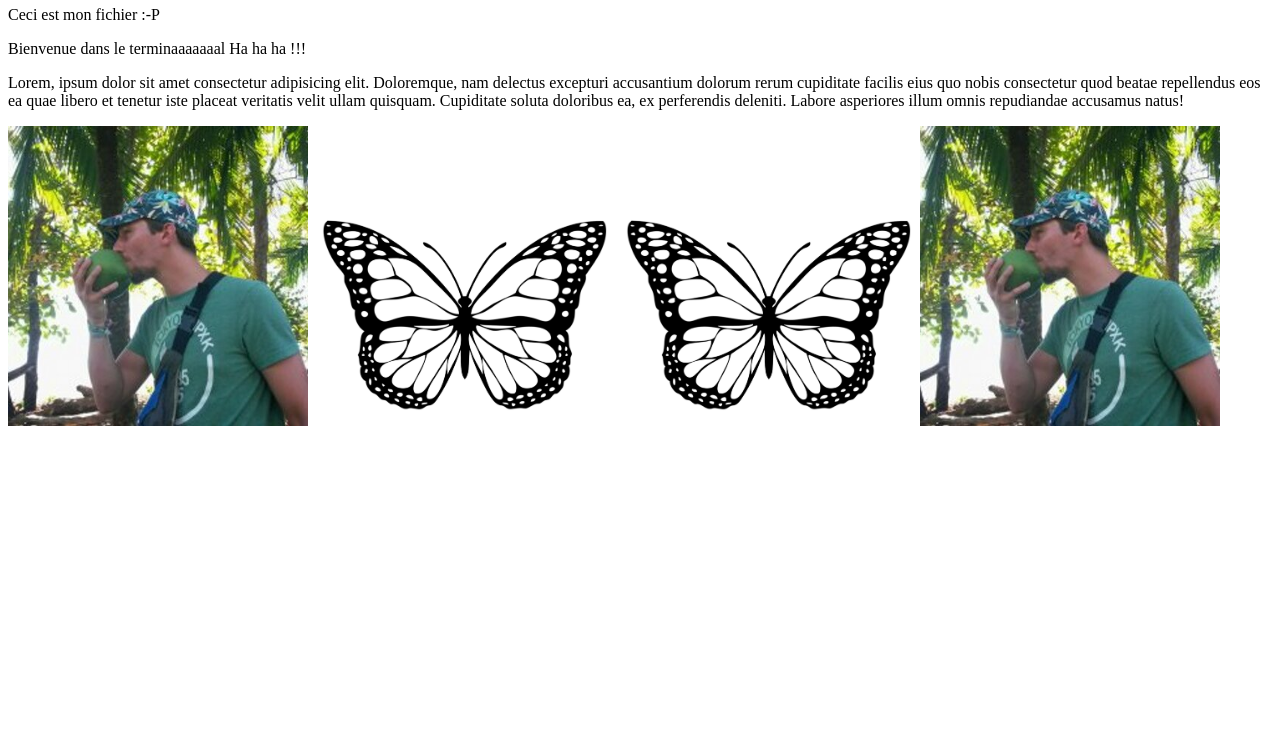
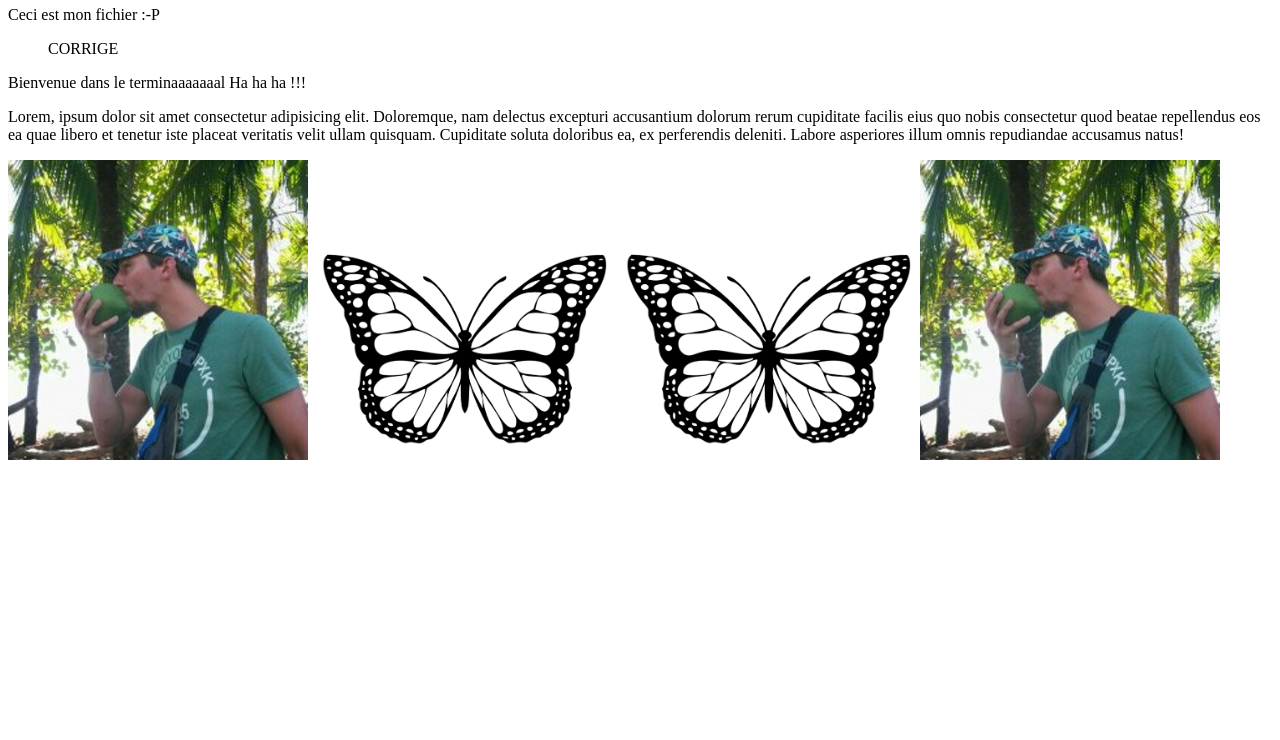
Before and after one commit to louis-serve/depot_cepegra001, a plain HTML site: page src/index.html in a window 1280 px wide. Shown: the part 60-800 px from the top of the page. Drawn offline with Linux system fonts and the light colour scheme.

Commit message:
Correction sur index

```diff
--- a/src/index.html
+++ b/src/index.html
@@ -5,6 +5,7 @@
   <h1>Hello les sublimes</h1>
 
   <p>Ceci est mon fichier :-P</p>
+  <blockquote>CORRIGE</blockquote>
   <p>Bienvenue dans le terminaaaaaaal Ha ha ha !!!</p>
   <p>Lorem, ipsum dolor sit amet consectetur adipisicing elit. Doloremque, nam delectus excepturi accusantium dolorum rerum cupiditate facilis eius quo nobis consectetur quod beatae repellendus eos ea quae libero et tenetur iste placeat veritatis velit ullam quisquam. Cupiditate soluta doloribus ea, ex perferendis deleniti. Labore asperiores illum omnis repudiandae accusamus natus!</p>
   <img src="/assets/images/louis_coco.jpeg" alt="">
```
